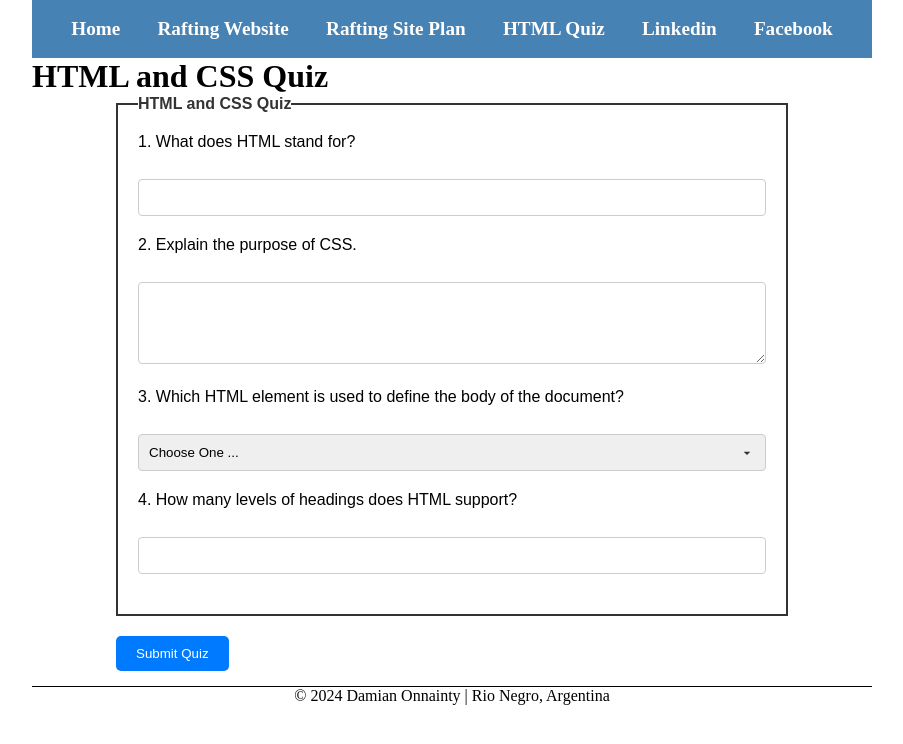
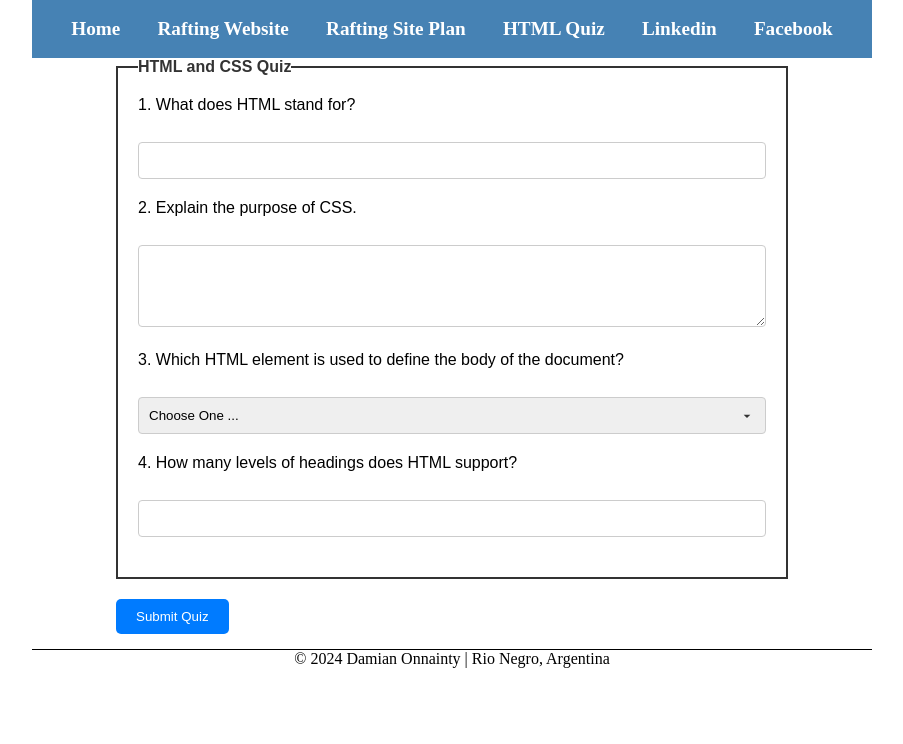
Before and after one commit to Onnainty/wdd130, a plain HTML site: page quiz.html in a window 1280 px wide. Shown: the whole page, without its empty margins (188-1091 px from the left). Drawn offline with Linux system fonts and the light colour scheme.

Commit message:
ahora si

```diff
--- a/quiz.html
+++ b/quiz.html
@@ -21,7 +21,6 @@
         </nav>
     </header>
 
-    <h1>HTML and CSS Quiz</h1>
     <form action="/submit-quiz" method="post">
         <fieldset>
             <legend>HTML and CSS Quiz</legend>
--- a/styles/quiz.css
+++ b/styles/quiz.css
@@ -50,13 +50,11 @@ legend {
     color: #333;
 }
 
-/* Style for the questions */
 label {
     display: block;
     margin-bottom: 10px;
 }
 
-/* Style for the input, textarea, and select elements */
 input[type="text"],
 input[type="number"],
 textarea,
@@ -69,7 +67,6 @@ select {
     box-sizing: border-box;
 }
 
-/* Style for the radio buttons */
 input[type="radio"] {
     margin-right: 10px;
 }
@@ -82,7 +79,6 @@ select {
     background-size: 16px 16px;
 }
 
-/* Style for the submit button */
 button[type="submit"] {
     padding: 10px 20px;
     background-color: #007bff;
```
